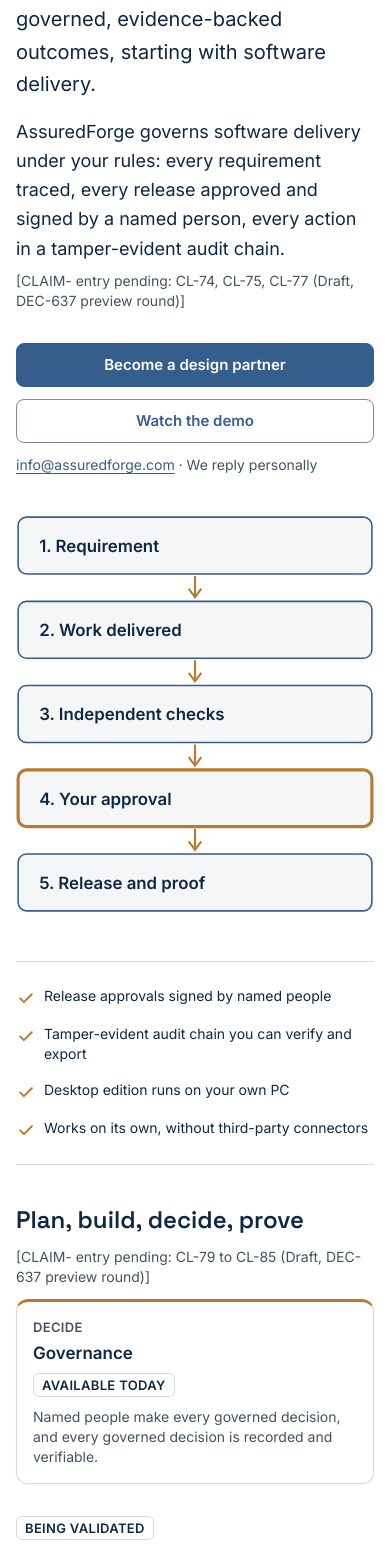
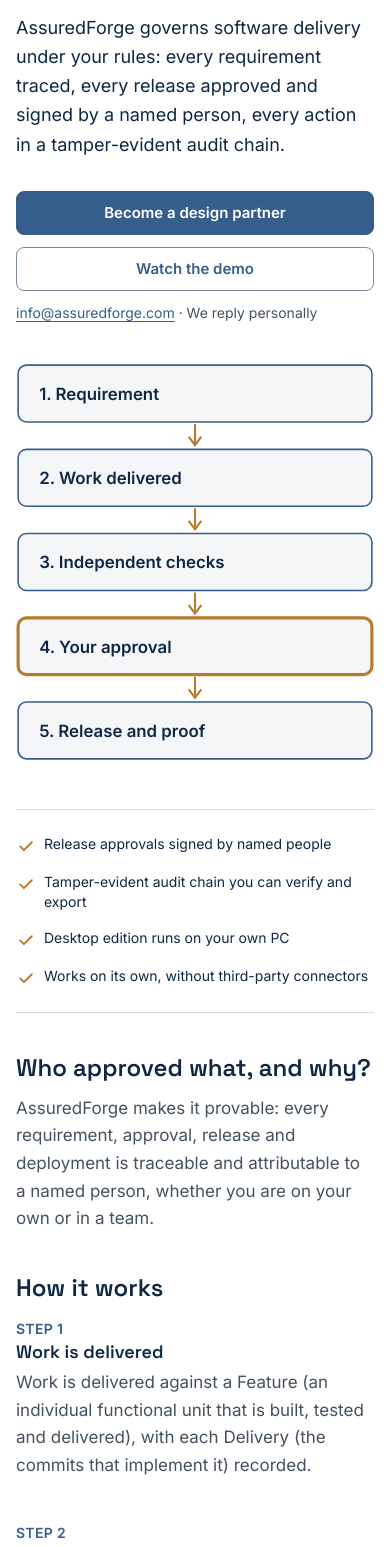
Before and after one commit to burri-us/assuredforge-site, a Next.js app: page / in a window 390 px wide. Shown: the part 395-1942 px from the top of the page. Built offline with nearby package versions, Linux system fonts and the light colour scheme.

Commit message:
SB2: brand language (DEC-649) behind the claims gate: hero, one-liner, tagline, pillars and CL-85 names replace today's text only when their rows allow; the release build equals the live site while CL-74 to CL-85 are Draft; review preview shows them with held markers

```diff
--- a/components/AiWording.tsx
+++ b/components/AiWording.tsx
@@ -1,3 +1,4 @@
+import { NAMES } from "./BrandNames";
 // WS-01 (website review 2026-11-20): how the site describes AI.
 //
 // ONE SWITCH. Every sentence on the site that says whether AI assistance is available today comes from this file (WR-01:
@@ -38,10 +39,10 @@ export const AI = ON
       modelPath: "The evaluation kit works with your own Anthropic API key. Other model sources appear in Setup only once they are supported for your installed version.",
       // WR-04: how it works, in plain words.
       how: [
-        { t: "Governed build", d: "Agent-assisted planning and delivery prepares the work for a Feature, under human governance." }, // CL-40R
+        { t: NAMES.buildStep, d: "Agent-assisted planning and delivery prepares the work for a Feature, under human governance." }, // CL-40R
         { t: "Independent tests check", d: "Each agent-built delivery is checked by an independent test suite written from the requirements, which stays fixed across reworks." }, // CL-50
       ],
-      flow: ["Requirement", "Governed build", "Independent tests", "Your approval", "Release and proof"],
+      flow: ["Requirement", NAMES.buildStep, "Independent tests", "Your approval", "Release and proof"],
       flowAlt: "Five steps in order: a requirement is recorded, agents build the work, independent tests check it, you approve it, and it is released with the proof recorded.",
       demoShot: "Model key, run budget and monthly limit (Setup)",
       installStep: "Create your Tenant, then enter your own model key in Setup. Model execution stays off until an administrator turns it on.",
--- a/components/Brand.tsx
+++ b/components/Brand.tsx
@@ -1,39 +1,60 @@
-// Brand language (DEC-637, amended with the owner's decisions on BRAND-LANGUAGE-PLAN.md §7). PREVIEW ROUND. Wording is the claims
-// register's verbatim: CL-74 to CL-85 (records ffd6906f), all Draft until this preview round passes the owner's review, so every block
-// here carries a pending marker and the release build (SITE_PUBLISH=1) refuses the pages that show it. Marketing vocabulary in
-// headlines and names only (CL-85); claim sentences keep "agents" (DEC-592). Never "autonomous execution". No "AI" in headlines,
-// taglines or navigation (DEC-577). WR-01: a pillar sentence that states an AI fact (CL-81, CL-83, CL-84) comes only with the AI switch
-// on; with it off the pillar shows its name and state only.
+// Brand language (DEC-637, amended with the owner's decisions on BRAND-LANGUAGE-PLAN.md §7; folded into SB2, DEC-671 (3)). Wording is
+// the claims register's verbatim: CL-74 to CL-85. Each value replaces today's live one only once its row allows it
+// (components/Claim.tsx claimOr; owner decision 1, DEC-671: "Approved wording" rows as wording, pillar sentences by their own state);
+// until then a publish build shows today's site, and a review preview (AF_CLAIMS_PREVIEW=1) shows the new wording with "[Held: ...]"
+// marker lines. Marketing vocabulary in headlines and names only (CL-85); claim sentences keep "agents" (DEC-592). Never
+// "autonomous execution". No "AI" in headlines, taglines or navigation (DEC-577). WR-01: a pillar sentence that states an AI fact
+// (CL-81, CL-83, CL-84) comes only with the AI switch on; with it off the pillar shows its name and state only.
 import { AI } from "./AiWording";
-import { pending } from "./Registered";
+import { claimOr, claimState, heldNote, CLAIMS_PREVIEW, type ClaimState } from "./Claim";
+import { WORDING } from "./BrandNames";
 import type { StatusKind } from "./Blocks";
 
+const TODAY_DESCRIPTION =
+  "Governed software delivery with traceability, release approvals signed by named people and a tamper-evident audit chain. For individuals and small teams today; a hosted edition for organizations is planned.";
+
 export const BRAND = {
-  heroTitle: "From goals to execution", // CL-74
-  heroLead: "Turn business objectives into governed, evidence-backed outcomes, starting with software delivery.", // CL-75
-  oneLiner: "AssuredForge turns business goals into governed, evidence-backed execution, starting with software delivery.", // CL-77
-  tagline: "Build. Govern. Prove.", // CL-76
-  heroPending: pending("CL-74, CL-75, CL-77 (Draft, DEC-637 preview round)"),
-  taglinePending: pending("CL-76 (Draft, DEC-637 preview round)"),
-  pillarsPending: pending("CL-79 to CL-85 (Draft, DEC-637 preview round)"),
+  heroTitle: String(claimOr("CL-74", "From goals to execution", AI.heroTitle, WORDING)),
+  heroLead: claimOr<string | null>("CL-75", "Turn business objectives into governed, evidence-backed outcomes, starting with software delivery.", null, WORDING),
+  oneLiner: String(claimOr("CL-77", "AssuredForge turns business goals into governed, evidence-backed execution, starting with software delivery.", TODAY_DESCRIPTION, WORDING)),
+  tagline: claimOr<string | null>("CL-76", "Build. Govern. Prove.", null, WORDING),
+  heroHeld: heldNote(["CL-74", "CL-75", "CL-77"], WORDING),
+  taglineHeld: heldNote(["CL-76"], WORDING),
 };
 
-// Six pillars mapped onto Plan / Build / Decide / Prove (DEC-637 (5); the mapping is confirmed at the preview review). Governance is
-// stated as fact (CL-79, Current); the others show their state (DEC-637 (6)).
-export type Pillar = { name: string; text: string | null; state: StatusKind; row: string };
+// Six pillars mapped onto Plan / Build / Decide / Prove (DEC-637 (5)). Governance is stated as fact (CL-79, needs Current); the others
+// appear as labelled state lines (Being validated, Planned) or as fact once Current (DEC-637 (6), DEC-671 decision 1).
+// `label` is the state shown in a review preview while the row is still Draft; once the row has a state, the state decides.
+export type Pillar = { name: string; text: string | null; label: StatusKind; row: string };
 export const PILLAR_GROUPS: { step: string; pillars: Pillar[] }[] = [
   { step: "Plan", pillars: [
-    { name: "Goal alignment", text: "Requirements are drawn from the product's Vision.", state: "validated", row: "CL-80" },
+    { name: "Goal alignment", text: "Requirements are drawn from the product's Vision.", label: "validated", row: "CL-80" },
   ] },
   { step: "Build", pillars: [
-    { name: "Skills and expertise", text: "Your organization's expertise, captured as reusable skills.", state: "planned", row: "CL-82" },
-    { name: "Model independence", text: AI.available ? "Not tied to one model provider; each model source shows its own status." : null, state: "validated", row: "CL-84" },
+    { name: "Skills and expertise", text: "Your organization's expertise, captured as reusable skills.", label: "planned", row: "CL-82" },
+    { name: "Model independence", text: AI.available ? "Not tied to one model provider; each model source shows its own status." : null, label: "validated", row: "CL-84" },
   ] },
   { step: "Decide", pillars: [
-    { name: "Governance", text: "Named people make every governed decision, and every governed decision is recorded and verifiable.", state: "today", row: "CL-79" },
-    { name: "Cost governance", text: AI.available ? "Every run has a run budget and a monthly limit." : null, state: "validated", row: "CL-83" },
+    { name: "Governance", text: "Named people make every governed decision, and every governed decision is recorded and verifiable.", label: "today", row: "CL-79" },
+    { name: "Cost governance", text: AI.available ? "Every run has a run budget and a monthly limit." : null, label: "validated", row: "CL-83" },
   ] },
   { step: "Prove", pillars: [
-    { name: "Observability", text: AI.available ? "See what agents did on every run: the run console and agent action records." : null, state: "validated", row: "CL-81" },
+    { name: "Observability", text: AI.available ? "See what agents did on every run: the run console and agent action records." : null, label: "validated", row: "CL-81" },
   ] },
 ];
+
+const KIND: Partial<Record<ClaimState, StatusKind>> = { Current: "today", "Being validated": "validated", Planned: "planned" };
+const SHOWN: ClaimState[] = ["Current", "Being validated", "Planned"];
+
+// The state label a pillar shows: from its row once the row has a usable state; the intended label in a review preview.
+export function pillarKind(p: Pillar): StatusKind {
+  return KIND[claimState(p.row) as ClaimState] ?? p.label;
+}
+// A pillar appears when its row is usable as a state line, or in a review preview.
+export function pillarShown(p: Pillar): boolean {
+  return SHOWN.includes(claimState(p.row) as ClaimState) || CLAIMS_PREVIEW;
+}
+// The pillar section replaces today's Govern / Trace / Prove / Build tiles once Governance (CL-79) is Current and the section's
+// names (CL-85) are usable; in a review preview it shows with its marker line.
+export const PILLARS_ON = Boolean(claimOr("CL-79", true, false, ["Current"])) && Boolean(claimOr("CL-85", true, false, WORDING));
+export const PILLARS_HELD = heldNote(["CL-79", "CL-85", ...PILLAR_GROUPS.flatMap((g) => g.pillars.map((p) => p.row))], ["Current", "Approved wording", "Being validated", "Planned"]);
--- /dev/null
+++ b/components/BrandNames.ts
@@ -0,0 +1,13 @@
+// Names in the new vocabulary (CL-85, DEC-637 (3)(b)(d): headlines, page and section names only; claim sentences keep "agents",
+// DEC-592). Each name replaces today's live one once CL-85 allows it (components/Claim.tsx claimOr; owner decision 1, DEC-671:
+// "Approved wording" rows may be used as wording). A separate module, so components/AiWording.tsx can use it without a cycle.
+import { claimOr, type ClaimState } from "./Claim";
+
+export const WORDING: ClaimState[] = ["Current", "Approved wording", "Decided"];
+const name = (text: string, today: string) => String(claimOr("CL-85", text, today, WORDING));
+
+export const NAMES = {
+  deliveryPage: name("Governed execution", "Agent-prepared delivery"),
+  platformSection: name("Governed execution, human approval", "Agents prepare, people decide"),
+  buildStep: name("Governed build", "Agents build"),
+};
--- a/pages/index.tsx
+++ b/pages/index.tsx
@@ -3,9 +3,10 @@ import { Layout, Section } from "../components/Layout";
 import { AI } from "../components/AiWording";
 import { FlowDiagram } from "../components/FlowDiagram";
 import { POSITION } from "../components/Positioning";
-import { BRAND, PILLAR_GROUPS } from "../components/Brand";
+import { BRAND, PILLAR_GROUPS, PILLARS_HELD, PILLARS_ON, pillarKind, pillarShown } from "../components/Brand";
+import { NAMES } from "../components/BrandNames";
 import { primary, secondary, Status, VideoSlot } from "../components/Blocks";
-import { CheckIcon } from "../components/Icons";
+import { CheckIcon, GateIcon, ShieldCheckIcon, ThreadIcon } from "../components/Icons";
 
 // DRAFT COPY (W11, DEC-433). Every claim carries the claims-register (0.3) entry it rests on, or CLAIM-UNVERIFIED.
 // AI wording comes from components/AiWording.tsx (WS-01 switch; held by default).
@@ -30,6 +31,14 @@ const STEPS = [
   }, // CL-07, CL-11
 ];
 
+// Today's tiles: shown until the pillar section (components/Brand.tsx PILLARS_ON) replaces them.
+const TILES = [
+  { title: "Govern", Icon: GateIcon, href: "/product/governance/", status: "Available today", text: "The approvals the governance requires, signed by named people whose roles are granted for the whole Tenant (your organization's account), a Workspace or a Portfolio, and release governance enforced by the platform, not by convention." }, // CL-04, CL-05, CL-13; no "Gates" on the site (assessor, sweep item 1)
+  { title: "Trace", Icon: ThreadIcon, href: "/product/traceability/", status: "Available today", text: "One connected record from requirement to Release, approval, push and recorded deployment, and back." }, // CL-03
+  { title: "Prove", Icon: ShieldCheckIcon, href: "/product/audit/", status: "Available today", text: "Every governed action in a tamper-evident audit chain (a record whose entries cannot be updated or deleted by any role) that you can verify and export." }, // CL-06, CL-07
+  { title: "Build", Icon: CheckIcon, href: "/product/ai-assisted-delivery/", status: AI.deliverStatus, text: AI.deliverTile }, // CL-19, CL-40R, CL-49 (on) / DEC-439 O-4 (hold)
+];
+
 export default function Home() {
   return (
     <Layout
@@ -43,9 +52,9 @@ export default function Home() {
             <span aria-hidden="true" className="mt-2 block h-[3px] w-10 bg-gold" />
           </p>
           <h1 className="mt-5 sm:text-display-xl">{BRAND.heroTitle}</h1>
-          <p className="mt-6 max-w-2xl text-xl leading-relaxed text-ink">{BRAND.heroLead}</p>
-          <p className="mt-4 max-w-2xl text-lg leading-relaxed text-ink">{AI.heroLead}</p>
-          <p className="mt-2 text-sm text-muted">{BRAND.heroPending}</p>
+          {BRAND.heroLead ? <p className="mt-6 max-w-2xl text-xl leading-relaxed text-ink">{BRAND.heroLead}</p> : null}
+          <p className={`${BRAND.heroLead ? "mt-4" : "mt-6"} max-w-2xl text-lg leading-relaxed text-ink`}>{AI.heroLead}</p>
+          {BRAND.heroHeld ? <p className="mt-2 text-sm text-muted">{BRAND.heroHeld}</p> : null}
           <div className="mt-8 flex flex-col gap-3 sm:flex-row">
             <Link href="/design-partners/" className={primary}>Become a design partner</Link>
             <Link href="/demo/" className={secondary}>Watch the demo</Link>
@@ -68,9 +77,10 @@ export default function Home() {
         ))}
       </ul>
 
+      {PILLARS_ON ? (
       <Section title="Plan, build, decide, prove">
         {/* Six pillars (DEC-637; plan §7 (5), (6)): governance as fact; the others with their claims-register state. */}
-        <p className="text-sm text-muted">{BRAND.pillarsPending}</p>
+        {PILLARS_HELD ? <p className="text-sm text-muted">{PILLARS_HELD}</p> : null}
         {AI.available ? (
         <div className="grid gap-8 stack:grid-cols-2 lg:grid-cols-4">
           {PILLAR_GROUPS.map((g) => (
@@ -80,10 +90,10 @@ export default function Home() {
                 <span aria-hidden="true" className="mt-2 block h-[3px] w-8 bg-gold" />
               </h3>
               <ul className="mt-4 space-y-6">
-                {g.pillars.map((p) => (
+                {g.pillars.filter(pillarShown).map((p) => (
                   <li key={p.name}>
                     <p className="font-semibold text-ink">{p.name}</p>
-                    <p className="mt-1"><Status kind={p.state} /></p>
+                    <p className="mt-1"><Status kind={pillarKind(p)} /></p>
                     {p.text ? <p className="mt-2 text-body-sm">{p.text}</p> : null}
                   </li>
                 ))}
@@ -99,18 +109,18 @@ export default function Home() {
                 stacked on phones, so the row never shows a lone card. */}
             <div className="grid items-start gap-8 lg:grid-cols-2">
               <ul>
-                {PILLAR_GROUPS.flatMap((g) => g.pillars.filter((p) => p.state === "today").map((p) => (
+                {PILLAR_GROUPS.flatMap((g) => g.pillars.filter((p) => pillarShown(p) && pillarKind(p) === "today").map((p) => (
                   <li key={p.name} className="card border-t-[3px] border-t-gold">
                     <p className="text-label uppercase tracking-wide text-muted">{g.step}</p>
                     <p className="mt-1 font-semibold text-ink">{p.name}</p>
-                    <p className="mt-1"><Status kind={p.state} /></p>
+                    <p className="mt-1"><Status kind={pillarKind(p)} /></p>
                     <p className="mt-2 text-body-sm">{p.text}</p>
                   </li>
                 )))}
               </ul>
               <ul className="space-y-4 text-body-sm">
                 {(["validated", "planned"] as const).map((s) => {
-                  const names = PILLAR_GROUPS.flatMap((g) => g.pillars).filter((p) => p.state === s).map((p) => p.name);
+                  const names = PILLAR_GROUPS.flatMap((g) => g.pillars).filter((p) => pillarShown(p) && pillarKind(p) === s).map((p) => p.name);
                   return names.length ? (
                     <li key={s}>
                       <Status kind={s} />
@@ -125,9 +135,10 @@ export default function Home() {
         {/* The "Read more" links of the former Govern / Trace / Prove / Build tiles (owner, pre-review change 1: one set of pillars). */}
         <p className="mt-8 text-body-sm">
           Read more: <Link href="/product/governance/">Governance and approvals</Link> · <Link href="/product/traceability/">Traceability</Link> ·{" "}
-          <Link href="/product/audit/">Audit and evidence</Link> · <Link href="/product/ai-assisted-delivery/">Governed execution</Link>
+          <Link href="/product/audit/">Audit and evidence</Link> · <Link href="/product/ai-assisted-delivery/">{NAMES.deliveryPage}</Link>
         </p>
       </Section>
+      ) : null}
 
       <Section title="Who approved what, and why?">
         {/* CL-03, CL-05, CL-06. The AI sentence follows the WS-01 switch. */}
@@ -149,6 +160,20 @@ export default function Home() {
           ))}
         </ol>
       </Section>
+
+      {PILLARS_ON ? null : (
+        <div className="mt-12 grid gap-6 stack:grid-cols-2 lg:grid-cols-4">
+          {TILES.map(({ title, Icon, text, href, status }) => (
+            <div key={title} className="card border-t-[3px] border-t-gold">
+              <Icon className="h-8 w-8 text-accent" />
+              <h2 className="mt-4 text-heading-3 text-ink">{title}</h2>
+              <p className="mt-1 text-xs font-semibold uppercase tracking-wide text-ink">{status}</p>
+              <p className="mt-2 text-muted">{text}</p>
+              <p className="mt-3"><Link href={href}>Read more<span className="sr-only"> about {title}</span></Link></p>
+            </div>
+          ))}
+        </div>
+      )}
 
       <Section title="People decide">
         {/* CL-04, CL-16 */}
--- a/pages/platform.tsx
+++ b/pages/platform.tsx
@@ -2,6 +2,7 @@ import Link from "next/link";
 import { Layout, Section, Title } from "../components/Layout";
 import { Status } from "../components/Blocks";
 import { AI } from "../components/AiWording";
+import { NAMES } from "../components/BrandNames";
 
 // Current State only (DEC-262): what the released platform does today. Anything not released is marked "planned".
 export default function Platform() {
@@ -28,11 +29,11 @@ export default function Platform() {
         {/* CL-16, CL-17, CL-18 verbatim (assessor, sweep item 8: one connector status from CL-17) */}
         <p>AssuredForge is fully usable without third-party connectors (integrations to outside systems such as Jira or Azure DevOps) and without an assistant. Optional connectors for Jira, Confluence, Bitbucket and Azure DevOps exist. Connecting a partner&apos;s systems is set up together, by agreement, during the program. GitHub and GitLab are planned; PTC Windchill is planned with design partners. A connector write into an external tool needs a signed human decision.</p>
       </Section>
-      <Section title="Governed execution, human approval">
+      <Section title={NAMES.platformSection}>
         {/* WS-01 switch: components/AiWording.tsx. CL-19, CL-40R, CL-46 (on) / hold wording DEC-439 O-4. CL-46 state: Being validated. */}
         <p><Status kind="validated" /></p>
         <p>{AI.productLead}</p>
-        <p>Deeper pages: <Link href="/product/governance/">Governance and approvals</Link>, <Link href="/product/traceability/">Traceability</Link>, <Link href="/product/audit/">Audit and evidence</Link>, <Link href="/product/integrations/">Integrations</Link>, <Link href="/works-with/">Works with</Link>, <Link href="/product/ai-assisted-delivery/">Governed execution</Link>.</p>
+        <p>Deeper pages: <Link href="/product/governance/">Governance and approvals</Link>, <Link href="/product/traceability/">Traceability</Link>, <Link href="/product/audit/">Audit and evidence</Link>, <Link href="/product/integrations/">Integrations</Link>, <Link href="/works-with/">Works with</Link>, <Link href="/product/ai-assisted-delivery/">{NAMES.deliveryPage}</Link>.</p>
       </Section>
     </Layout>
   );
--- a/pages/product/ai-assisted-delivery.tsx
+++ b/pages/product/ai-assisted-delivery.tsx
@@ -1,13 +1,14 @@
 import Link from "next/link";
 import { Layout, Section, Title } from "../../components/Layout";
 import { AI } from "../../components/AiWording";
+import { NAMES } from "../../components/BrandNames";
 import { Bullets, ShotSlot, Status } from "../../components/Blocks";
 
 // DRAFT COPY. WS-01: the lead and the section below follow the switch in components/AiWording.tsx.
 export default function AiDelivery() {
   return (
-    <Layout title="Governed execution | AssuredForge" description="How agents fit inside AssuredForge's governance: agents prepare and recommend, independent checks test, and only named people approve.">
-      <Title lead={AI.productLead}>Governed execution</Title>
+    <Layout title={`${NAMES.deliveryPage} | AssuredForge`} description="How agents fit inside AssuredForge's governance: agents prepare and recommend, independent checks test, and only named people approve.">
+      <Title lead={AI.productLead}>{NAMES.deliveryPage}</Title>
       <p className="mt-4"><Status kind="validated" />{/* CL-46: Being validated */}</p>
 
       <Section title="The rule that does not change">
--- a/scripts/check-claims.mjs
+++ b/scripts/check-claims.mjs
@@ -32,8 +32,8 @@ for (const [cell, want] of MAP_CASES) {
 const sample = '| CL-01 | "A" | Approved wording | src |\n| CL-79 | B | Current (x); **Draft (y)** | src |\n| CL-IND-00 | C | Decided | src |';
 const parsed = parseRegister(sample);
 if (parsed["CL-79"] !== "Current (x); **Draft (y)**" || parsed["CL-IND-00"] !== "Decided" || Object.keys(parsed).length !== 3) problems.push("register parse self-test failed");
-const useSample = '<Claim row="CL-82" when={["Current"]}> claimText("CL-WW-02", "x") row={x}';
-if ([...useSample.matchAll(ROW_USE)].map((m) => m[1]).join(",") !== "CL-82,CL-WW-02") problems.push("row-use self-test failed");
+const useSample = '<Claim row="CL-82" when={["Current"]}> claimText("CL-WW-02", "x") heldNote(["CL-74", "CL-75"]) pending("CL-76 (Draft)") // CL-77';
+if ([...useSample.matchAll(ROW_USE)].map((m) => m[1]).join(",") !== "CL-82,CL-WW-02,CL-74,CL-75") problems.push("row-use self-test failed");
 
 if (problems.length) {
   console.error(`Claims check failed:\n  ${problems.join("\n  ")}`);
--- a/scripts/claims-state.mjs
+++ b/scripts/claims-state.mjs
@@ -33,8 +33,10 @@ export function parseRegister(md) {
   return rows;
 }
 
-// Rows the site's source uses: <Claim row="CL-xx" ...> and claimText("CL-xx", ...).
-export const ROW_USE = /(?:\brow=|\bclaimText\()\s*["'](CL-[A-Z0-9-]+)["']/g;
+// Rows the site's source uses: every row id written as an exact quoted string ("CL-xx"), as in <Claim row="CL-xx">,
+// claimText("CL-xx", ...), claimOr("CL-xx", ...), heldNote(["CL-xx", ...]) and { row: "CL-xx" }. Comments and marker texts name
+// rows without quotes or inside longer strings, so they do not count.
+export const ROW_USE = /["'](CL-[A-Z0-9-]+)["']/g;
 
 // Self-tests, run by scripts/check-claims.mjs: each case is [cell, expected state or null].
 export const MAP_CASES = [
```
Also changed, not shown: components/Claim.tsx (+16 -0 lines), components/Layout.tsx (+4 -3 lines), content/claims-state.json (+25 -1 lines).
